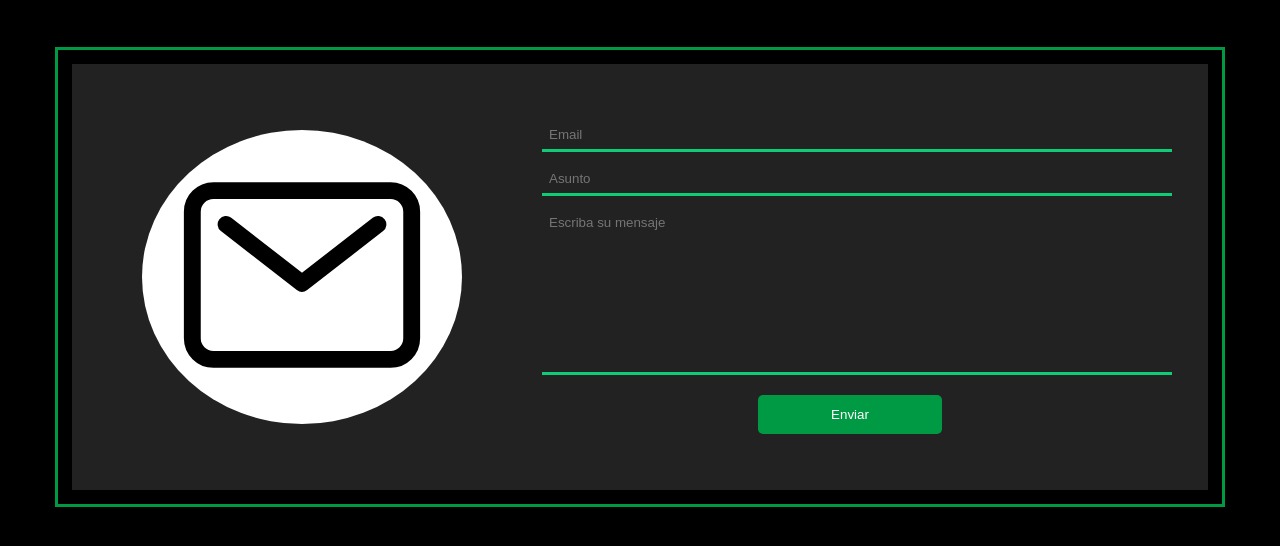
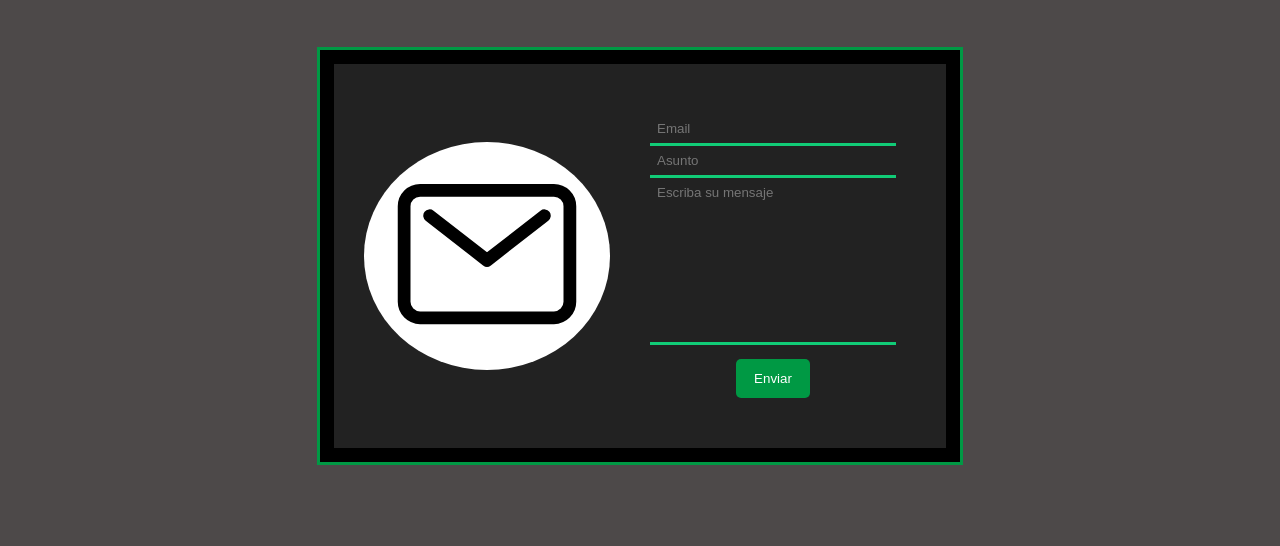
Before and after one commit to Jonathan506/Login-con-FlexBox, a plain HTML site: page index.html in a window 1280 px wide. Drawn offline with Linux system fonts and the light colour scheme.

Commit message:
Ajustes de estilos

```diff
--- a/assets/Styles/styles.css
+++ b/assets/Styles/styles.css
@@ -1,26 +1,32 @@
 *{
+    box-sizing: border-box;
+    margin: 0;
+    padding: 0;
     font-family: 'Sen', sans-serif;
     font-weight: 100;
 }
 
 body{
-    background-color: #000;
+    background-color: #4d4949;
 }
 
 .flex_container{
+    background-color: #222;
+    border: 14px solid #000;
     display: flex;
     align-items: center;
     justify-content: center;
     flex-wrap: wrap;
-    background-color: #222;
     margin: 50px;
+    margin-left: auto;
+    margin-right: auto;
     padding: 20px;
-    border: 14px solid #000;
     outline: 3px solid #094;
+    width: 50%;
 }
 
 .form{
-    min-width: 400px;
+    min-width: 225px;
     flex: 1;
     text-align: center;
     padding: 30px;
@@ -28,23 +34,21 @@ body{
 }
 
 .form_input{
-    width: 100%;
-    padding: 7px;
-    margin: 6px 0;
+    background-color: transparent;
     border: none;
     border-bottom: 3px solid #1c7;
-    background-color: transparent;
     color: #fff;
+    padding: 7px;
+    width: 100%;
 }
 
 .form_input:focus{
     background: linear-gradient(to bottom, transparent, #111);
     outline: none;
-    border-bottom: 3px solid #5f9;
 }
 
 textarea{
-    min-height: 140px;
+    min-height: 100px;
     resize: none;
 }
 
@@ -52,24 +56,16 @@ textarea{
     flex: 1;
     display: flex;
     padding: 10px;
-    min-width: 300px;
+    min-width: 100px;
     max-width: 400px;
     order: 2;
-}
-
-.form_image div{
-    padding: 10px;
-}
-
-.img-container{
-    margin: auto;
 }
 
 .class-img{
     border-radius: 50%;
     background-color: #fff;
     text-align: center;
-    padding: 40px;
+    padding: 10px;
 }
 
 .form_image img{
@@ -82,14 +78,12 @@ textarea{
     border-radius: 5px;
     margin-top: 10px;
     padding: 12px;
-    transition: all .2s;
+    transition: all .3s;
     width: 30%;
 }
 
 .form_input[type="submit"]:hover{
     background-color: #18b840;
-    border-bottom: none;
-    padding: 12px;
 }
 
 .form_input[type="submit"]:focus{
--- a/index.html
+++ b/index.html
@@ -13,7 +13,7 @@
     <div class="flex_container">
         <form class="form">
             <div class="form_section">
-                <input type="email" class="form_input" placeholder="Email" required>
+                <input type="email" autocomplete="none" class="form_input" placeholder="Email" required>
             </div>
             <div class="form_section">
                 <input type="text" class="form_input" placeholder="Asunto" required>
```
